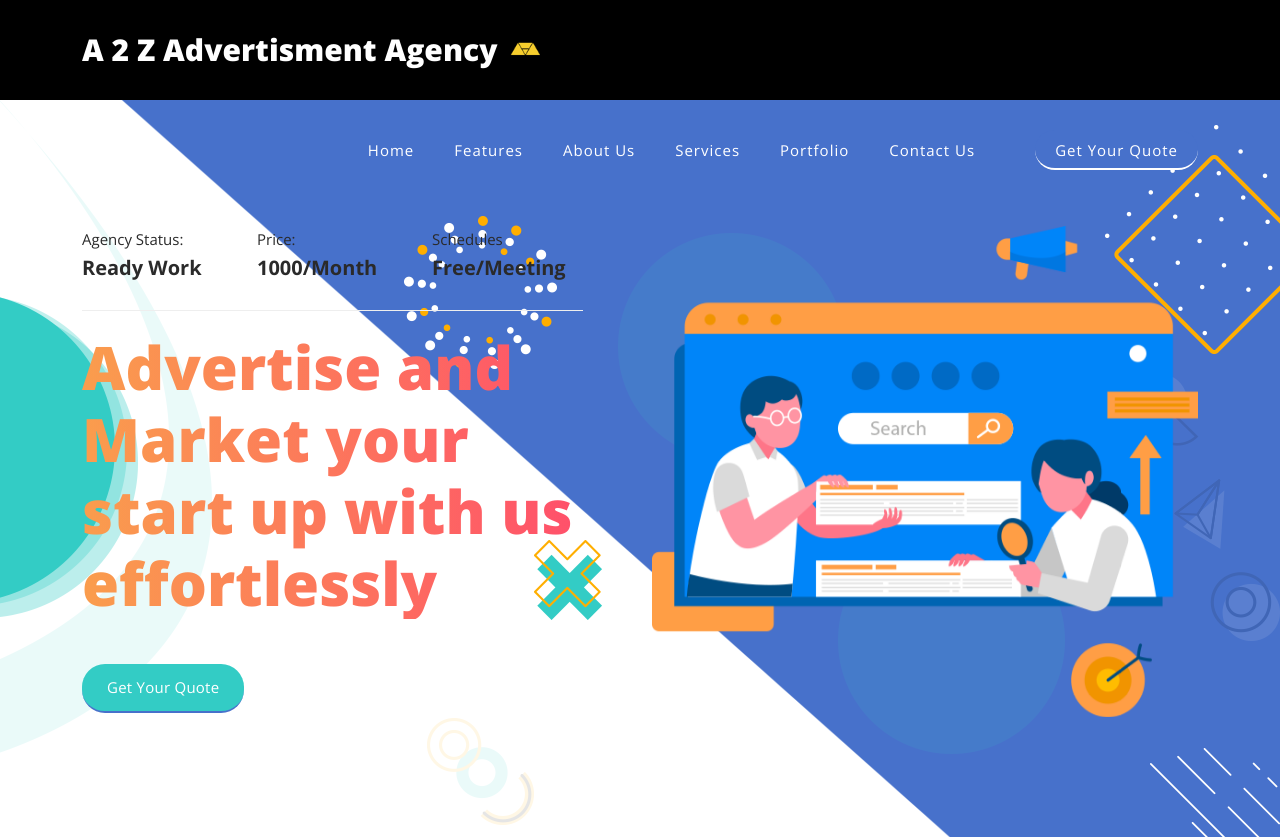
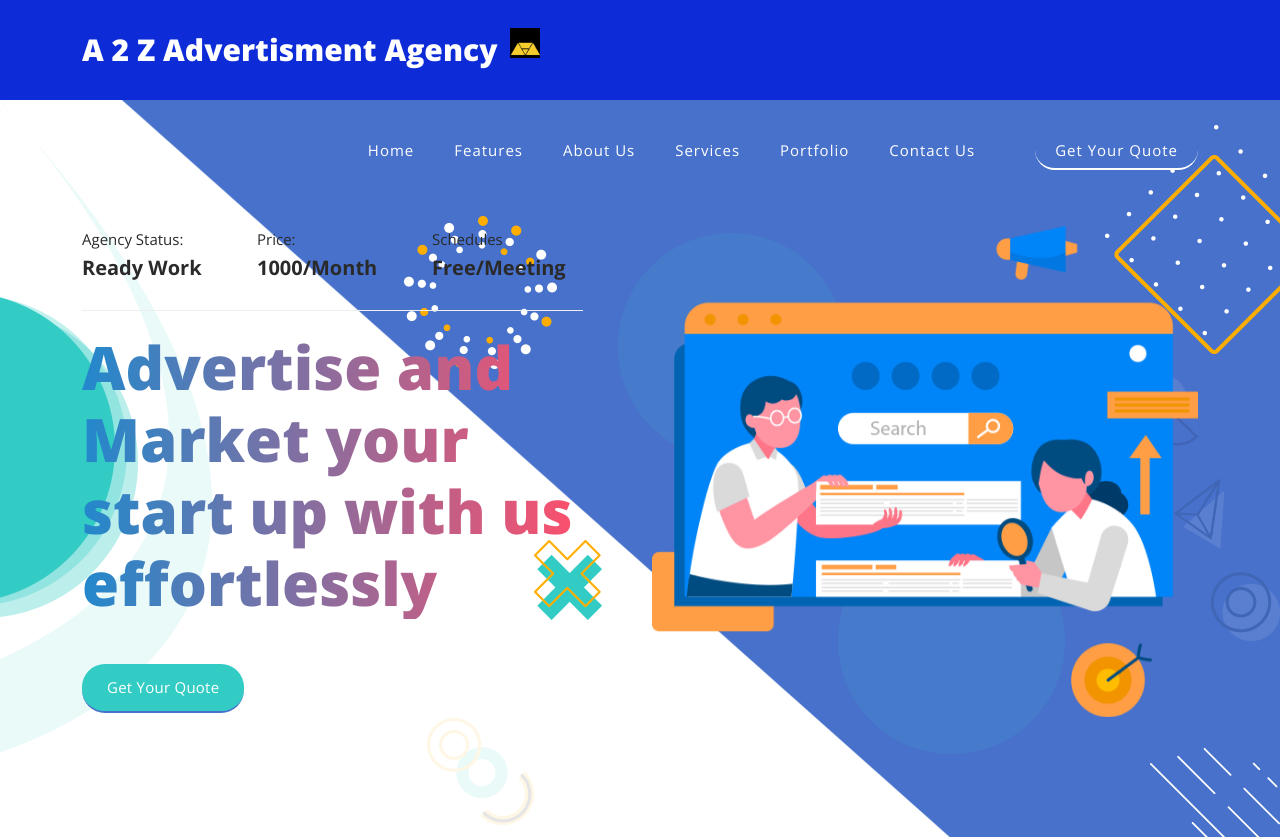
Before and after one commit to roshan-ican/Ad-Agency, a plain HTML site: page index.html in a window 1280 px wide. Shown: the top 839 px of the page. Drawn offline with nearby package versions, Linux system fonts and the light colour scheme.

Commit message:
header changed

```diff
--- a/assets/css/templatemo-seo-dream.css
+++ b/assets/css/templatemo-seo-dream.css
@@ -356,7 +356,7 @@ header
 }
 
 .header-area {
-  background-color: #000000;
+  background-color: #0d2cd8;
   position: absolute;
   top: 0px;
   left: 0px;
@@ -973,10 +973,10 @@ Banner Style
   font-weight: 800;
   color: #2a2a2a;
   line-height: 72px;
-  background: #fa9d4d;
+  background: #080604;
   background: -webkit-linear-gradient(to right, #fa9d4d 0%, #ff4f6b 100%);
   background: -moz-linear-gradient(to right, #fa9d4d 0%, #ff4f6b 100%);
-  background: linear-gradient(to right, #fa9d4d 0%, #ff4f6b 100%);
+  background: linear-gradient(to right, #2288cc 0%, #ff4f6b 100%);
   -webkit-background-clip: text;
   -webkit-text-fill-color: transparent;
 }
```
